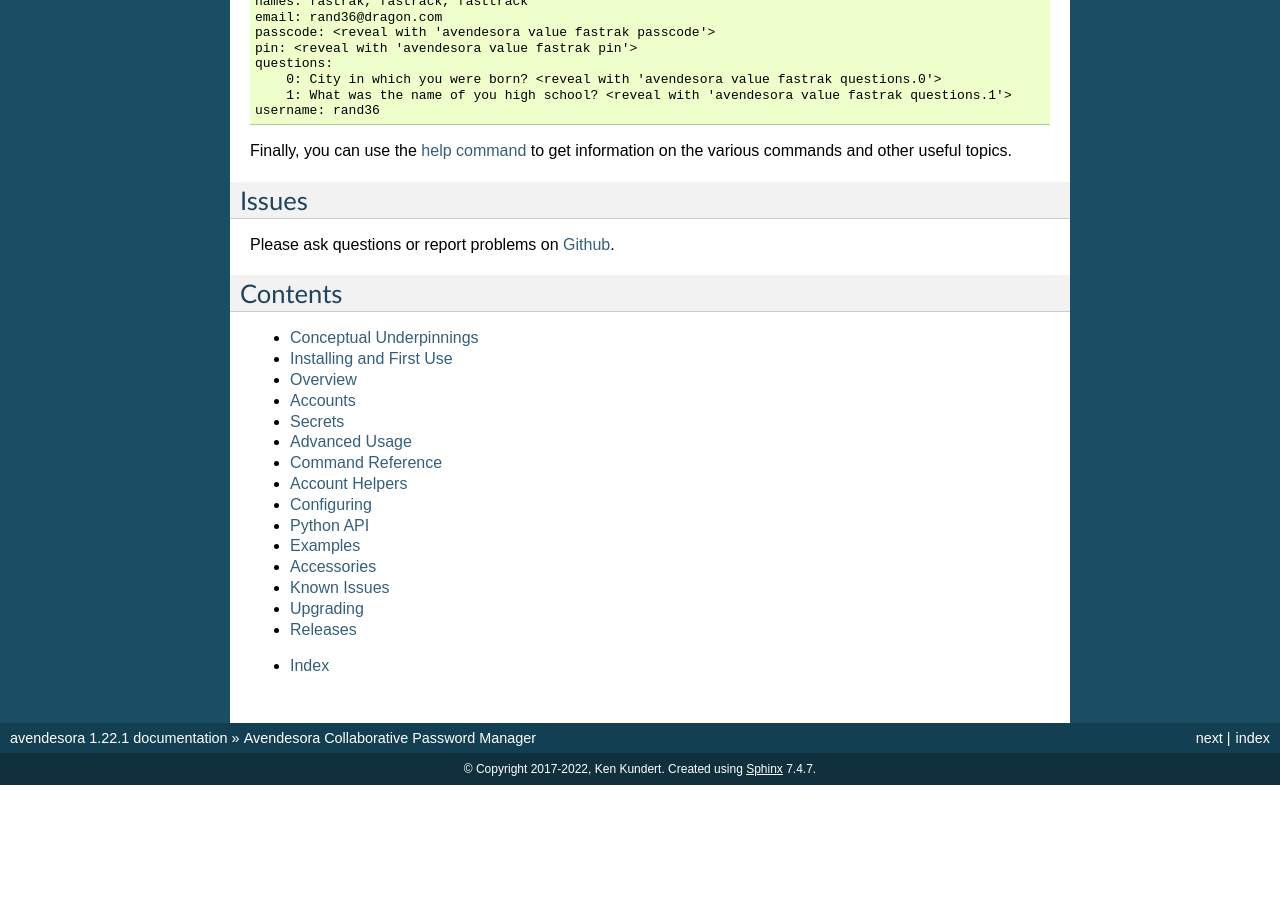
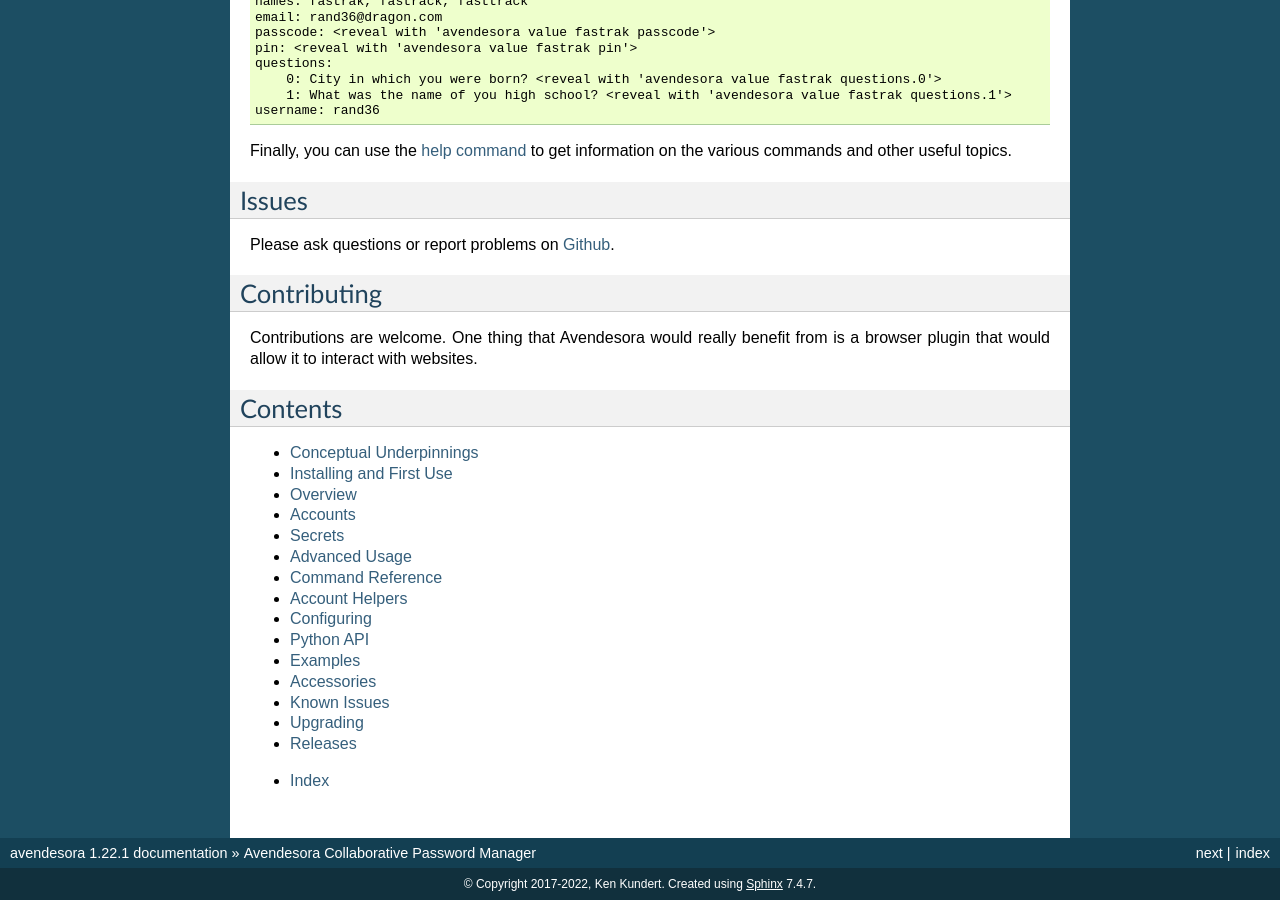
Before and after one commit to KenKundert/avendesora, a Sphinx documentation site: the page built from doc/index.rst, in a window 1280 px wide and 900 px high, scrolled down 3771 px. Built offline with Sphinx 7.4.7, drawn with Linux system fonts in a browser that asks for light colours; before the commit the page ends 4556 px from its top, so only the background shows below that.

Commit message:
welcome contributions

```diff
--- a/doc/index.rst
+++ b/doc/index.rst
@@ -273,6 +273,13 @@ Please ask questions or report problems on
 `Github <https://github.com/KenKundert/avendesora/issues>`_.
 
 
+Contributing
+------------
+
+Contributions are welcome.  One thing that Avendesora would really benefit from
+is a browser plugin that would allow it to interact with websites.
+
+
 Contents
 --------
 
```
